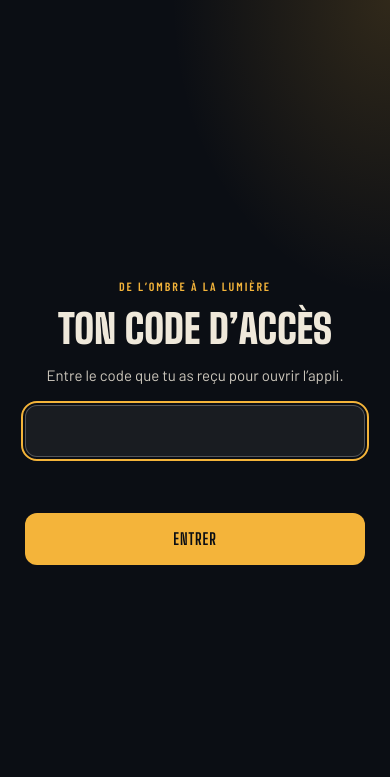
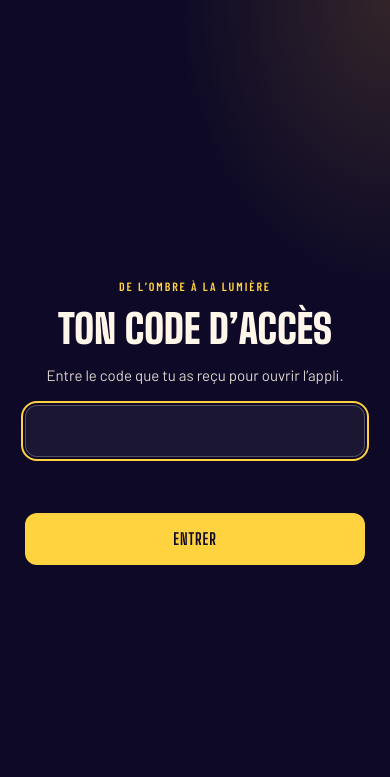
Before and after one commit to matthieuaxisa-create/alice-prepa, a plain HTML site: page index.html in a window 390 px wide. Shown: the top 777 px of the page. Drawn offline with nearby package versions, Linux system fonts and the light colour scheme.

Commit message:
Thème « wahou » par défaut
La photo d'Alice en fond d'écran, les couleurs de l'affiche graffiti et
les phrases taguées deviennent le thème de l'appli. Le lien
?theme=normal remet l'ancien thème sur un téléphone, ?theme=wahou le
rétablit.

Co-Authored-By: Claude Opus 5.5 <noreply@anthropic.com>

```diff
--- a/index.html
+++ b/index.html
@@ -788,8 +788,17 @@ body.swell .rays{opacity:1}
 
 <script>
 'use strict';
-// Test de design « wahou » : activé seulement par le lien ?theme=wahou (désactivé par ?theme=normal). Invisible sinon.
-(() => { try{ const q = new URLSearchParams(location.search).get('theme'); if(q) localStorage.setItem('oal-theme', q === 'wahou' ? 'wahou' : ''); if(localStorage.getItem('oal-theme') === 'wahou') document.documentElement.classList.add('theme-wahou'); }catch{} })();
+// Thème « wahou » (photo d'Alice en fond, couleurs graffiti) : le thème par défaut depuis le 4 novembre.
+// Le lien ?theme=normal remet l'ancien thème sur ce téléphone, ?theme=wahou le rétablit.
+(() => {
+  let classic = false;
+  try{
+    const q = new URLSearchParams(location.search).get('theme');
+    if(q) localStorage.setItem('oal-theme', q === 'normal' || q === 'classique' ? 'classique' : 'wahou');
+    classic = localStorage.getItem('oal-theme') === 'classique';
+  }catch{}
+  if(!classic){ document.documentElement.classList.add('theme-wahou'); document.querySelector('meta[name="theme-color"]')?.setAttribute('content', '#0d0926'); }
+})();
 const WAHOU = () => document.documentElement.classList.contains('theme-wahou');
 /* ================= Contenu du programme ================= */
 const DEFAULT_START = '2026-11-02';
--- a/sw.js
+++ b/sw.js
@@ -1,4 +1,4 @@
-const V='alice-v12';
+const V='alice-v13';
 const CORE=["./", "index.html", "manifest.webmanifest", "ffbb.json", "icons/icon-192.png", "icons/icon-512.png", "icons/apple-touch-icon.png", "img/affiche.jpg", "img/duo.jpg", "img/lun-1.jpg", "img/lun-2.jpg", "img/lun-3.jpg", "img/lun-4.jpg", "img/mar-1.jpg", "img/mar-2.jpg", "img/mar-3.jpg", "img/mar-4.jpg", "img/mar-5.jpg", "img/mar-6.jpg", "img/mar-7.jpg", "img/ombre.jpg", "img/sam-1.jpg", "img/sam-2.jpg", "img/sam-3.jpg", "img/sam-4.jpg", "img/sam-5.jpg", "img/sam-6.jpg"];
 self.addEventListener('install',e=>{e.waitUntil(caches.open(V).then(c=>c.addAll(CORE)).then(()=>self.skipWaiting()))});
 self.addEventListener('activate',e=>{e.waitUntil(caches.keys().then(k=>Promise.all(k.filter(x=>x!==V).map(x=>caches.delete(x)))).then(()=>self.clients.claim()))});
```
Also changed, not shown: LISEZMOI.txt.
